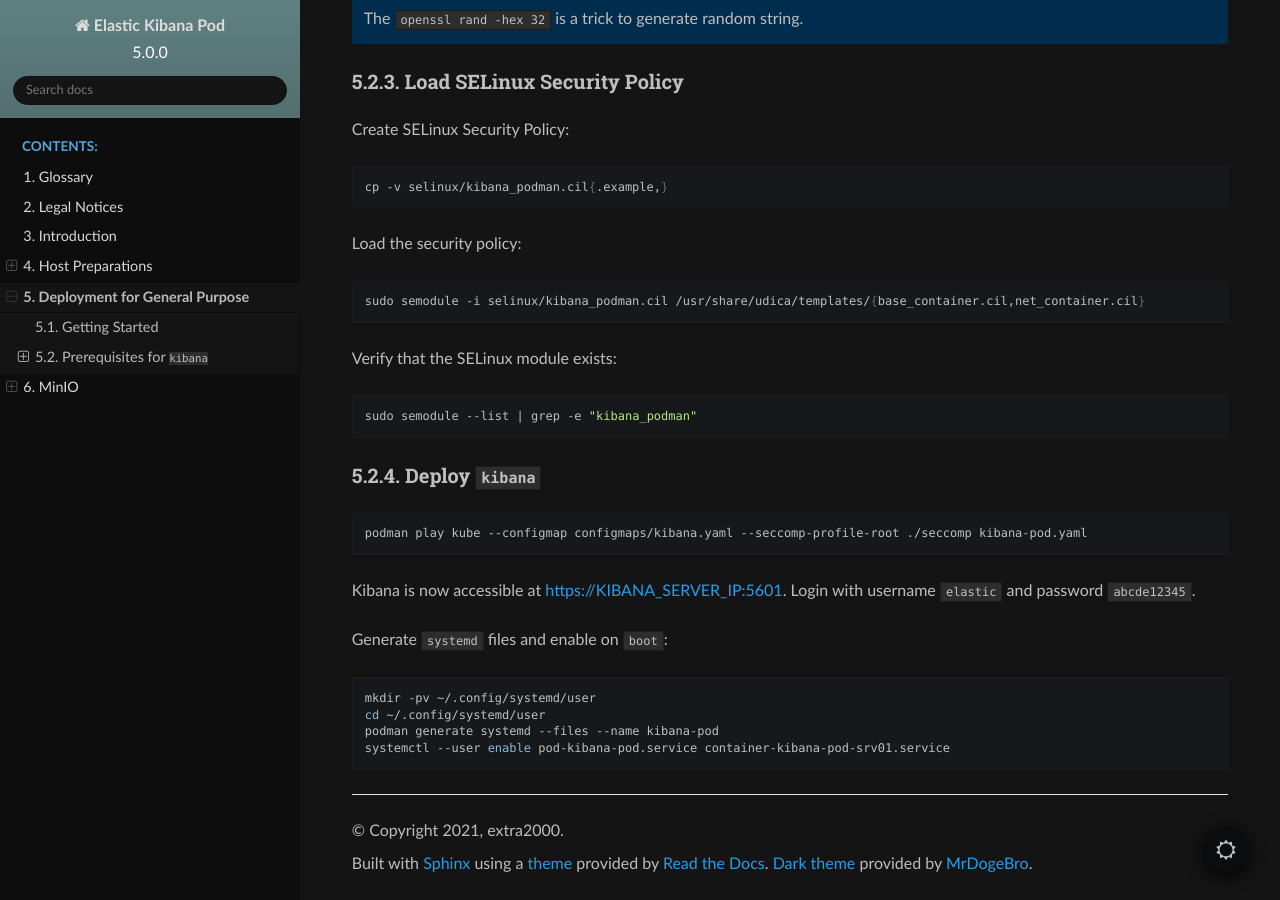
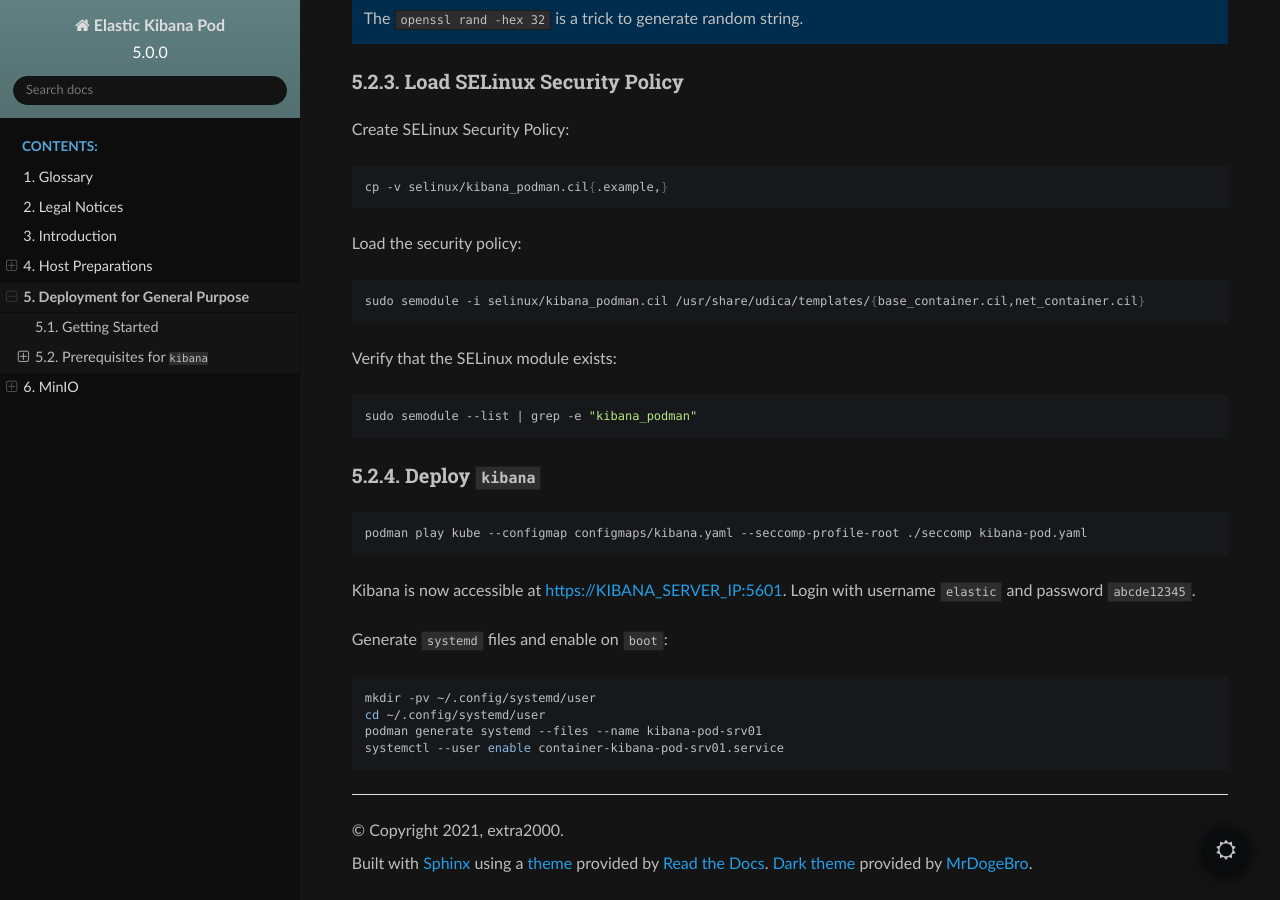
Before and after one commit to extra2000/elastic-kibana-pod, a Sphinx documentation site: the page built from docs/source/deployment_production.rst, in a window 1280 px wide and 900 px high, scrolled down 1412 px. Built offline with Sphinx 7.4.7 and the Read the Docs theme 2.0.0, drawn with Linux system fonts in a browser that asks for light colours.

Commit message:
docs(deployment): simplify `podman generate systemd`

```diff
--- a/docs/source/deployment_production.rst
+++ b/docs/source/deployment_production.rst
@@ -104,5 +104,5 @@
 
     mkdir -pv ~/.config/systemd/user
     cd ~/.config/systemd/user
-    podman generate systemd --files --name kibana-pod
-    systemctl --user enable pod-kibana-pod.service container-kibana-pod-srv01.service
+    podman generate systemd --files --name kibana-pod-srv01
+    systemctl --user enable container-kibana-pod-srv01.service
```
